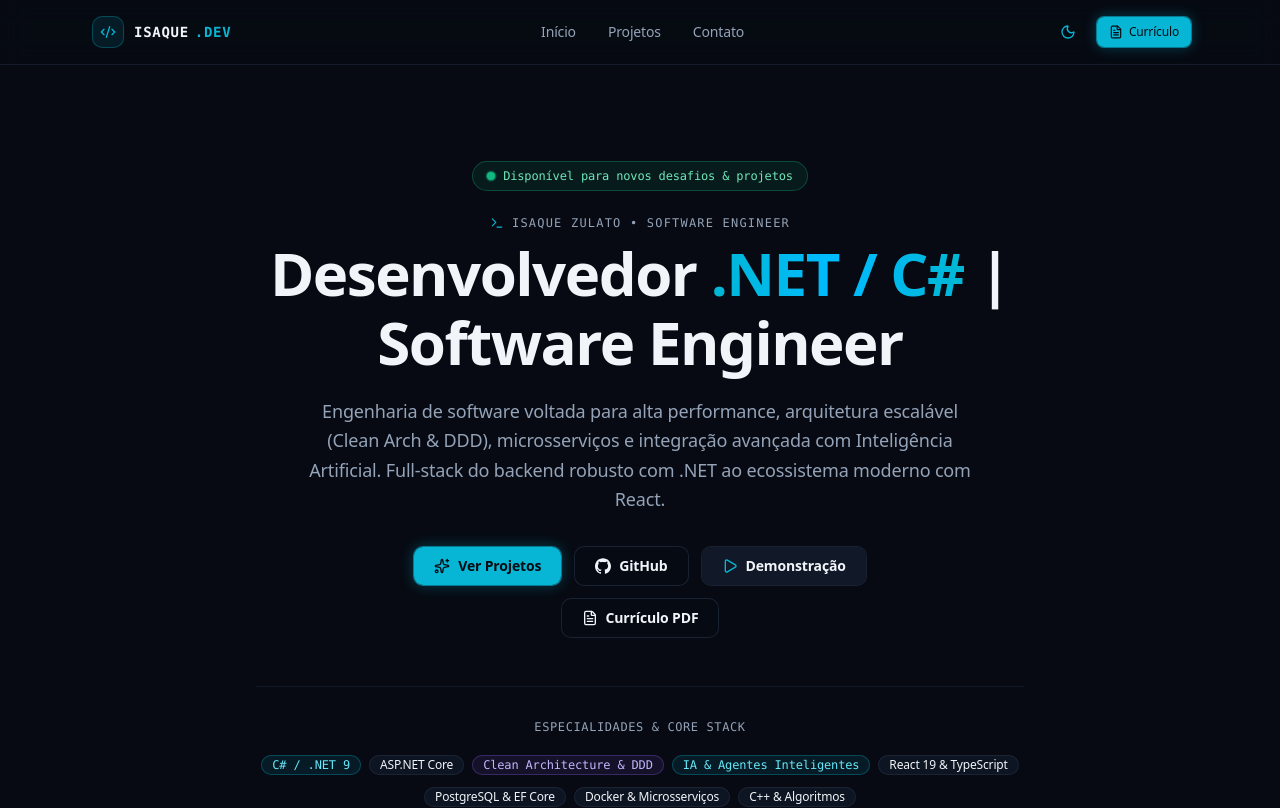
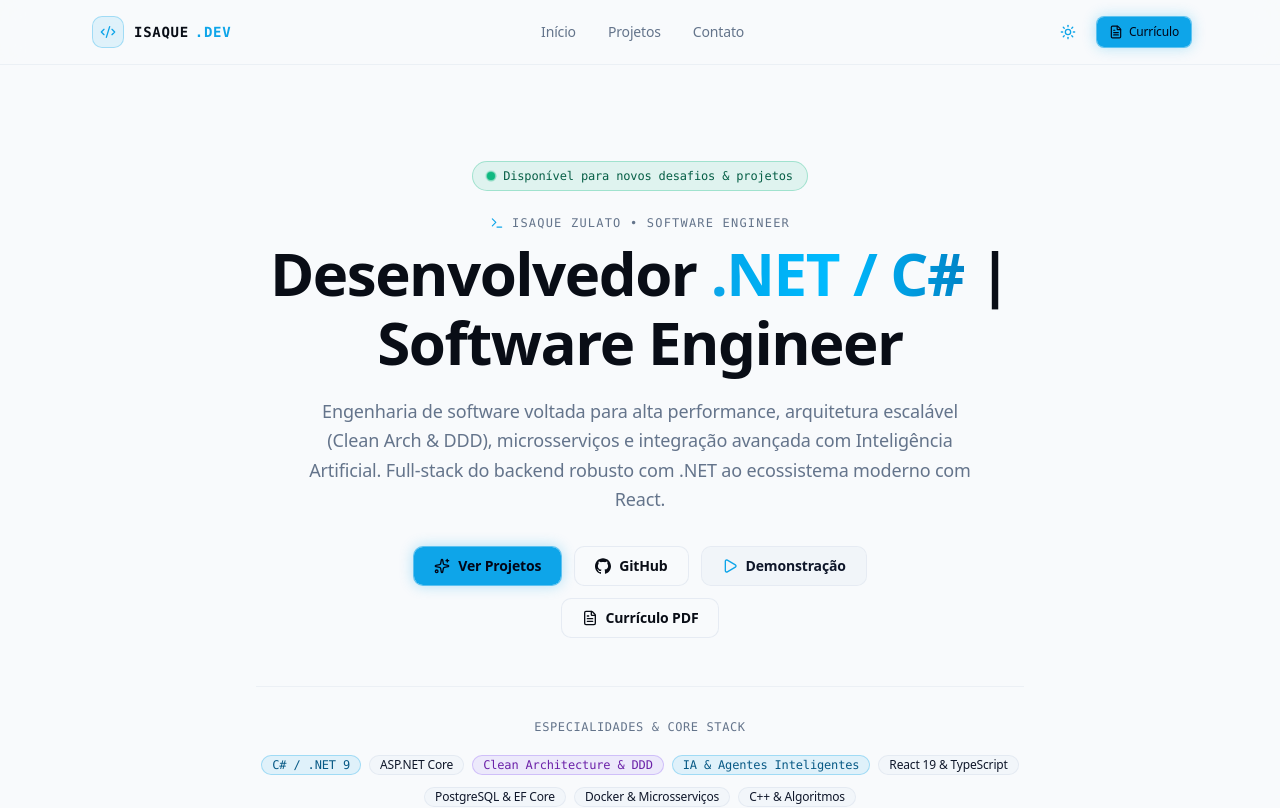
Before and after one commit to IsaqueR02/portfolio.dev, a React (Vite) app: page / in a window 1280 px wide. Shown: the top 808 px of the page. Built offline with nearby package versions, Linux system fonts and the light colour scheme.

Commit message:
🎨 style: add component for theme dark/light

```diff
--- a/src/main.tsx
+++ b/src/main.tsx
@@ -2,6 +2,7 @@ import { StrictMode } from 'react'
 import { createRoot } from 'react-dom/client'
 import App from './App.tsx'
 import "./index.css"
+import { ThemeProvider } from './features/theme/theme-provider.tsx'
 
 const rootElement = document.getElementById('root')
 
@@ -11,6 +12,8 @@ if (!rootElement) {
 
 createRoot(rootElement).render(
   <StrictMode>
-    <App />
+    <ThemeProvider>
+          <App />
+    </ThemeProvider>
   </StrictMode>,
 )
```
